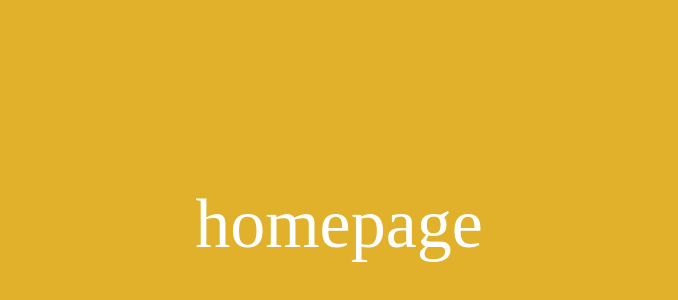
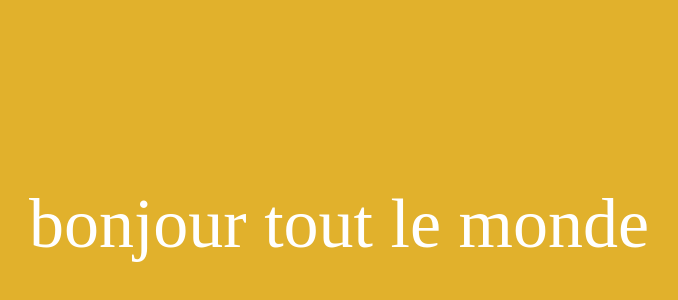
Before and after one commit to AdelaideDesnoe/newproject, a plain HTML site: page index.html in a window 1280 px wide. Shown: the part 184-484 px from the top of the page, without its empty margins (301-979 px from the left). Drawn offline with Linux system fonts and the light colour scheme.

Commit message:
changetext

```diff
--- a/index.html
+++ b/index.html
@@ -6,6 +6,6 @@
   <link rel="stylesheet" type="text/css" href="style.css">
   </head>
   <body>
-    homepage
+    bonjour tout le monde
   </body>
 </html>
```
